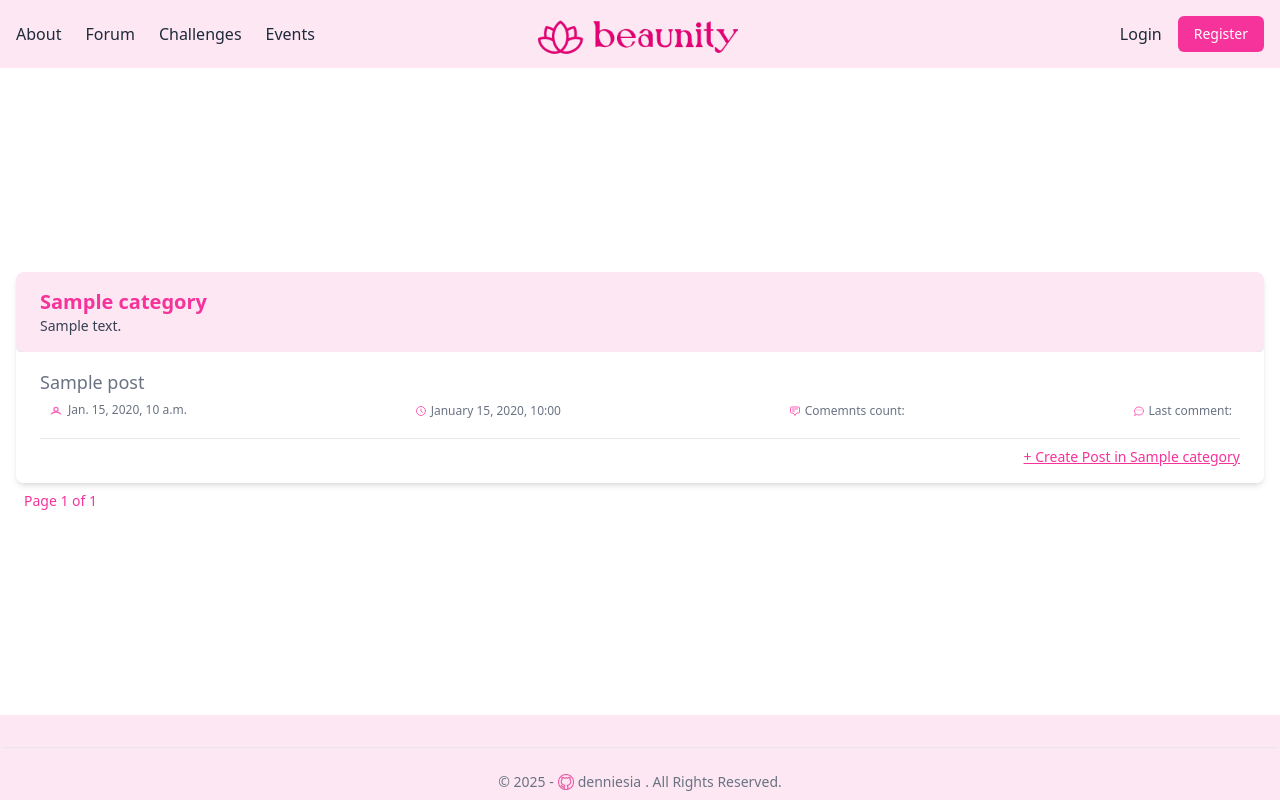
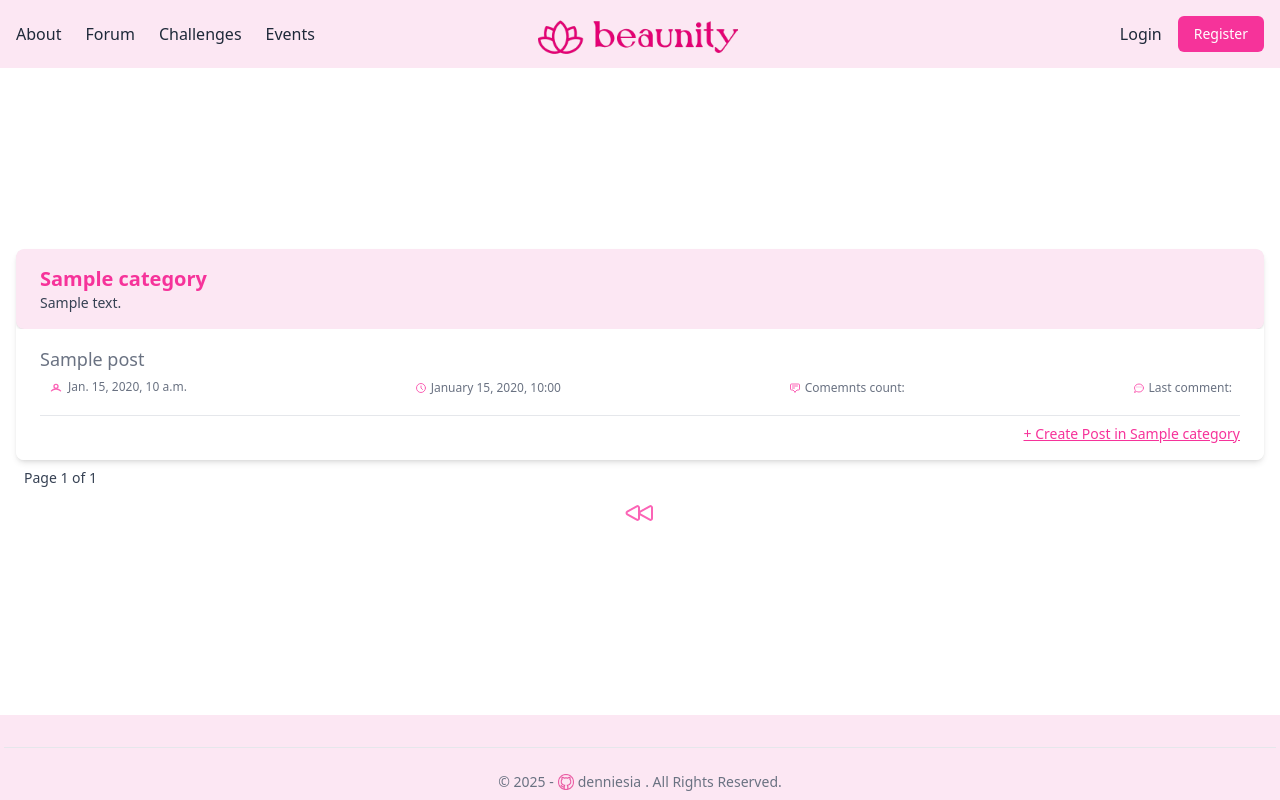
Before and after one commit to denniesia/beaunity, a Django app: template templates/category/category-details.html in a window 1280 px wide. Run offline with Django 5.2, Linux system fonts and the light colour scheme; the template is opened without the code that fills it: most values are stand-ins (such as "Sample title", 1, 10 or a date in 2020); some libraries are stand-ins or nearby versions.

Commit message:
feat: arrow on category-details

```diff
--- a/templates/category/category-details.html
+++ b/templates/category/category-details.html
@@ -1,8 +1,8 @@
 {% extends 'common/base.html' %}
-
+{% load static %}
 {% block content %}
 
-<div class="w-full max-w-screen-xl mx-auto px-4 py-8">
+<div class="w-full max-w-screen-xl mx-auto px-4">
 
         <!-- Categories Container -->
     <div class="space-y-2">
@@ -83,15 +83,23 @@
             </div>
         </div>
         <div class="text-sm font-medium text-pink-500 ml-2">
-            {% if page_obj.has_previous %}
-                <a href="?page={{ page_obj.previous_page_number }}" class=" hover:text-blue-700">Previous</a>
+            {% if page_obj.has_previous %}<a href="?page=1" class="hover:text-blue-700">First</a>
+                <a href="?page={{ page_obj.previous_page_number }}" class="hover:text-blue-700">Previous</a>
             {% endif %}
-            <span>Page {{ page_obj.number }} of {{ page_obj.paginator.num_pages }}</span>
+            <span class="text-gray-700">Page {{ page_obj.number }} of {{ page_obj.paginator.num_pages }}</span>
             {% if page_obj.has_next %}
                 <a href="?page={{ page_obj.next_page_number }}" class="hover:text-blue-700">Next</a>
                 <a href="?page={{ page_obj.paginator.num_pages }}" class="hover:text-blue-700">Last</a>
             {% endif %}
+
         </div>
+            <div class="text-pink-400 text-base text-center font-semibold" >
+                <a href="{% url 'forum-dashboard' %}" class="inline-flex hover:text-pink-500">
+                    <svg xmlns="http://www.w3.org/2000/svg" fill="none" viewBox="0 0 24 24" stroke-width="1.5" stroke="currentColor" class="size-8">
+                        <path stroke-linecap="round" stroke-linejoin="round" d="M21 16.811c0 .864-.933 1.406-1.683.977l-7.108-4.061a1.125 1.125 0 0 1 0-1.954l7.108-4.061A1.125 1.125 0 0 1 21 8.689v8.122ZM11.25 16.811c0 .864-.933 1.406-1.683.977l-7.108-4.061a1.125 1.125 0 0 1 0-1.954l7.108-4.061a1.125 1.125 0 0 1 1.683.977v8.122Z" />
+                    </svg>
+                </a>
+             </div>
     </div>
 </div>
 
--- a/theme/static/css/dist/styles.css
+++ b/theme/static/css/dist/styles.css
@@ -11,7 +11,9 @@
     --color-red-600: oklch(57.7% 0.245 27.325);
     --color-red-700: oklch(50.5% 0.213 27.518);
     --color-blue-100: oklch(93.2% 0.032 255.585);
+    --color-blue-600: oklch(54.6% 0.245 262.881);
     --color-blue-700: oklch(48.8% 0.243 264.376);
+    --color-blue-800: oklch(42.4% 0.199 265.638);
     --color-pink-50: oklch(97.1% 0.014 343.198);
     --color-pink-100: oklch(94.8% 0.028 342.258);
     --color-pink-200: oklch(89.9% 0.061 343.231);
@@ -20,6 +22,7 @@
     --color-pink-500: oklch(65.6% 0.241 354.308);
     --color-pink-600: oklch(59.2% 0.249 0.584);
     --color-pink-700: oklch(52.5% 0.223 3.958);
+    --color-pink-800: oklch(45.9% 0.187 3.815);
     --color-pink-900: oklch(40.8% 0.153 2.432);
     --color-gray-50: oklch(98.5% 0.002 247.839);
     --color-gray-100: oklch(96.7% 0.003 264.542);
@@ -363,6 +366,34 @@
   }
   .inline-flex {
     display: inline-flex;
+  }
+  .size-5 {
+    width: calc(var(--spacing) * 5);
+    height: calc(var(--spacing) * 5);
+  }
+  .size-6 {
+    width: calc(var(--spacing) * 6);
+    height: calc(var(--spacing) * 6);
+  }
+  .size-8 {
+    width: calc(var(--spacing) * 8);
+    height: calc(var(--spacing) * 8);
+  }
+  .size-10 {
+    width: calc(var(--spacing) * 10);
+    height: calc(var(--spacing) * 10);
+  }
+  .size-12 {
+    width: calc(var(--spacing) * 12);
+    height: calc(var(--spacing) * 12);
+  }
+  .size-14 {
+    width: calc(var(--spacing) * 14);
+    height: calc(var(--spacing) * 14);
+  }
+  .size-20 {
+    width: calc(var(--spacing) * 20);
+    height: calc(var(--spacing) * 20);
   }
   .h-3 {
     height: calc(var(--spacing) * 3);
@@ -816,6 +847,9 @@
   .text-black {
     color: var(--color-black);
   }
+  .text-blue-600 {
+    color: var(--color-blue-600);
+  }
   .text-gray-400 {
     color: var(--color-gray-400);
   }
@@ -1002,6 +1036,26 @@
     }
   }
   @media (hover: hover) {
+    .hover\:text-blue-800:hover {
+      color: var(--color-blue-800);
+    }
+  }
+  @media (hover: hover) {
+    .hover\:text-gray-400:hover {
+      color: var(--color-gray-400);
+    }
+  }
+  @media (hover: hover) {
+    .hover\:text-gray-700:hover {
+      color: var(--color-gray-700);
+    }
+  }
+  @media (hover: hover) {
+    .hover\:text-pink-100:hover {
+      color: var(--color-pink-100);
+    }
+  }
+  @media (hover: hover) {
     .hover\:text-pink-500:hover {
       color: var(--color-pink-500);
     }
@@ -1014,6 +1068,11 @@
   @media (hover: hover) {
     .hover\:text-pink-700:hover {
       color: var(--color-pink-700);
+    }
+  }
+  @media (hover: hover) {
+    .hover\:text-pink-800:hover {
+      color: var(--color-pink-800);
     }
   }
   @media (hover: hover) {
```
Also changed, not shown: theme/static/common/arrow.png (added).
